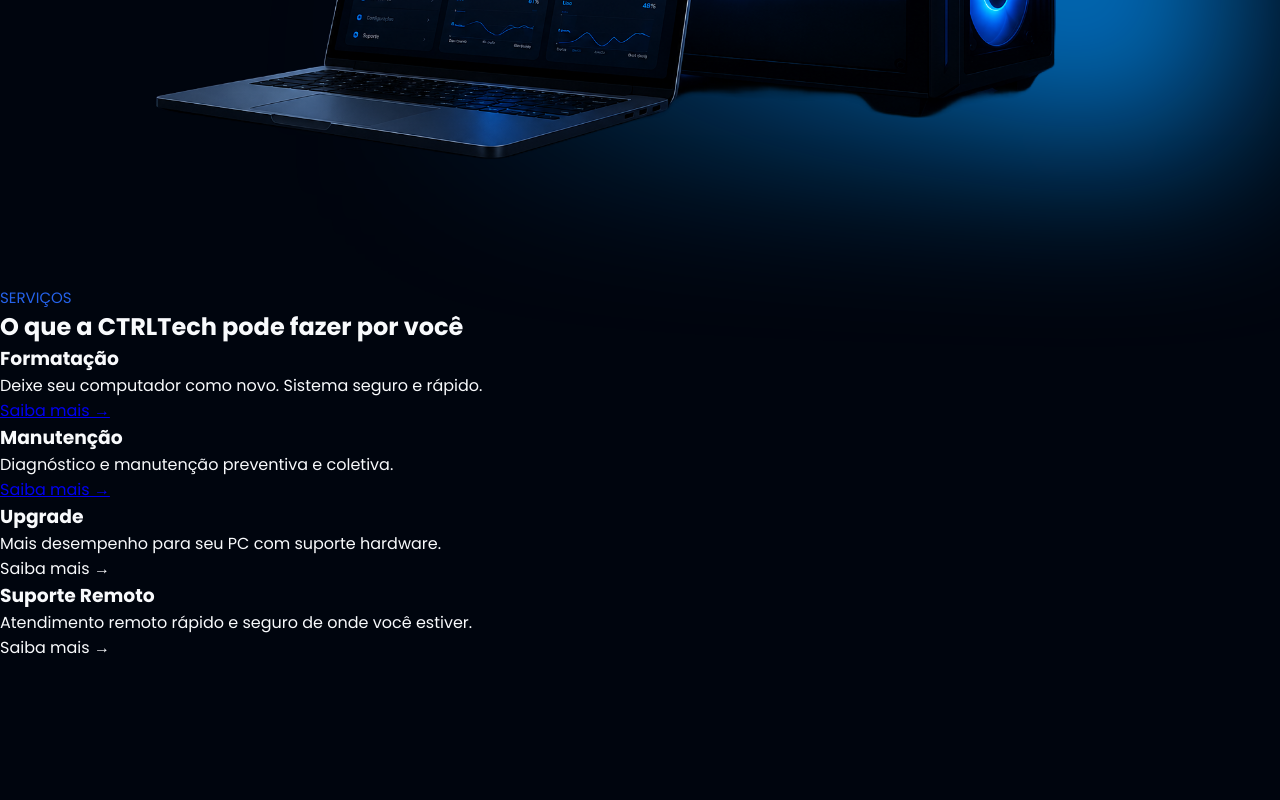
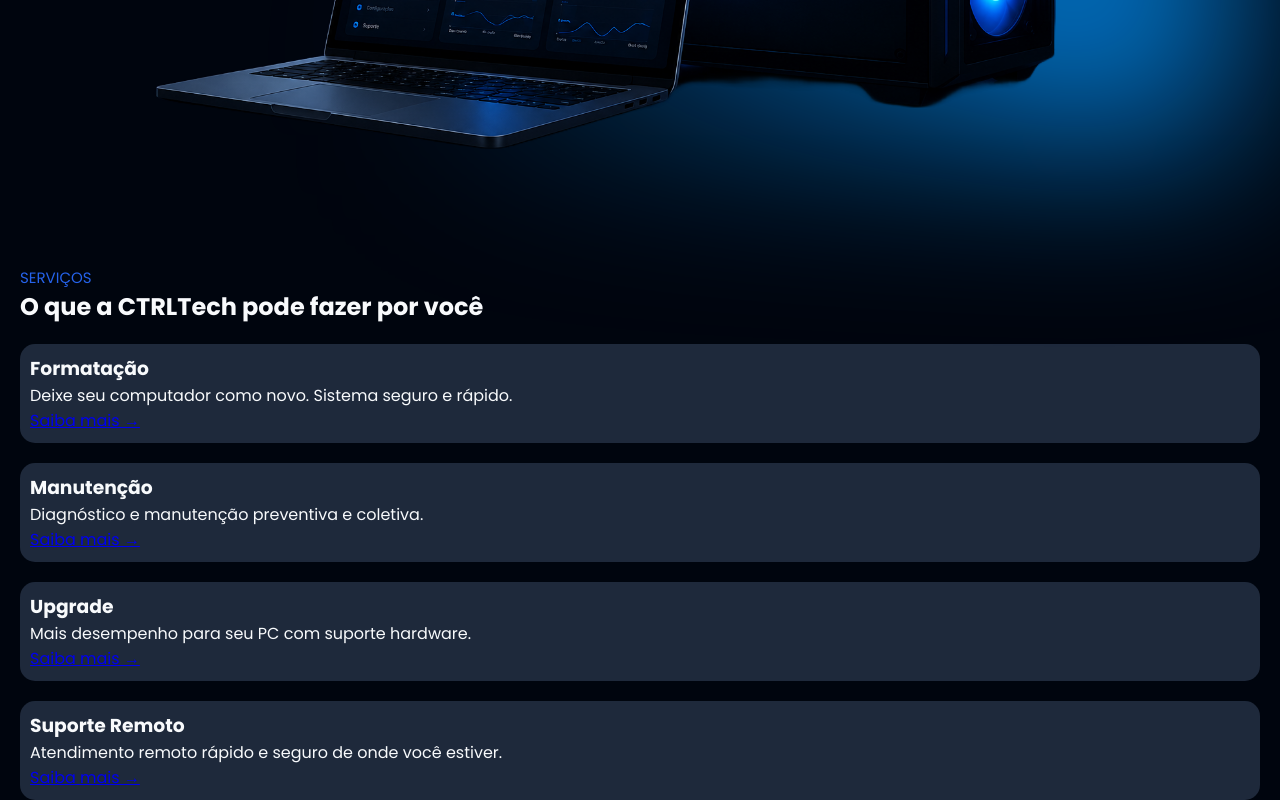
Before and after one commit to dernedevJR/CTRL-Tech, a plain HTML site: page html/index.html in a window 1280 px wide. Shown: the part 1119-1919 px from the top of the page. Before the commit the page ends 1779 px from the top, so only its background shows below. Drawn offline with Linux system fonts and the light colour scheme.

Commit message:
adiciona estilos aos cards

```diff
--- a/css/global.css
+++ b/css/global.css
@@ -34,10 +34,6 @@
     font-family: var(--font-title);
     background-color: var(--background-primary-color);
 }
-
-/* section{
-    padding: 41px 51px 0px 20px;
-} */
 
 .btn.link{
     display: flex;
--- a/css/hero.css
+++ b/css/hero.css
@@ -23,7 +23,7 @@
 .tag{
     color:  var(--primary-color);
     font-size: 15px;
-    padding: 20px 0 0 0;
+    padding: 10px 0 0 0;
 }
 
 .hero h1{
--- a/css/services.css
+++ b/css/services.css
@@ -1,4 +1,34 @@
 .services{
+    color: var(--light-color);
+    padding: 0 20px;
+}
+
+.cards-container{
     display: flex;
-    color: var(--light-color);
+    margin-top: 20px;
+    gap: 20px;
+    flex-direction: column;
 }
+.card-form{
+    background-color:var(--background-terciary-color);
+    border-radius: 15px;
+    padding: 10px;
+}
+
+.card-manu{
+    background-color:var(--background-terciary-color);
+    border-radius: 15px;
+    padding: 10px;
+}
+
+.card-up{
+    background-color:var(--background-terciary-color);
+    border-radius: 15px;
+    padding: 10px;
+}
+
+.card-sup{
+    background-color:var(--background-terciary-color);
+    border-radius: 15px;
+    padding: 10px;
+}
--- a/html/index.html
+++ b/html/index.html
@@ -62,18 +62,21 @@
     </section>
     <section class="services">
         <div class="services-container">
+
             <div class="services-title">
                 <p class="tag">
                     SERVIÇOS
                 </p>
                 <h1>O que a CTRLTech pode fazer por você</h1>
             </div>
+
             <div class="cards-container">
                 <section class="card-form">
                     <div class="img-form"></div>
                     <h3>Formatação</h3>
                     <p>Deixe seu computador como novo. Sistema seguro e rápido.</p>
                     <a href="#" target="_blank">Saiba mais &rarr;</a>
+                </section>
 
                 <section class="card-manu">
                     <div class="img-manu"></div>
@@ -82,20 +85,20 @@
                     <a href="#" target="_blank">Saiba mais &rarr;</a>
                 </section>
 
-                 <section class="card-up">
+                <section class="card-up">
                     <div class="img-up"></div>
                     <h3>Upgrade</h3>
                     <p>Mais desempenho para seu PC com suporte hardware.</p>
-                    <a>Saiba mais &rarr;</a>
+                    <a href="#" target="_blank"> Saiba mais &rarr; </a>
                 </section>
 
                 <section class="card-sup">
                     <div class="img-sup"></div>
                     <h3>Suporte Remoto</h3>
                     <p>Atendimento remoto rápido e seguro de onde você estiver.</p>
-                    <a>Saiba mais &rarr;</a>
+                    <a href="#" target="_blank"> Saiba mais &rarr;</a>
                 </section>
-                </section>
+
             </div>
         </div>
     </section>
```
